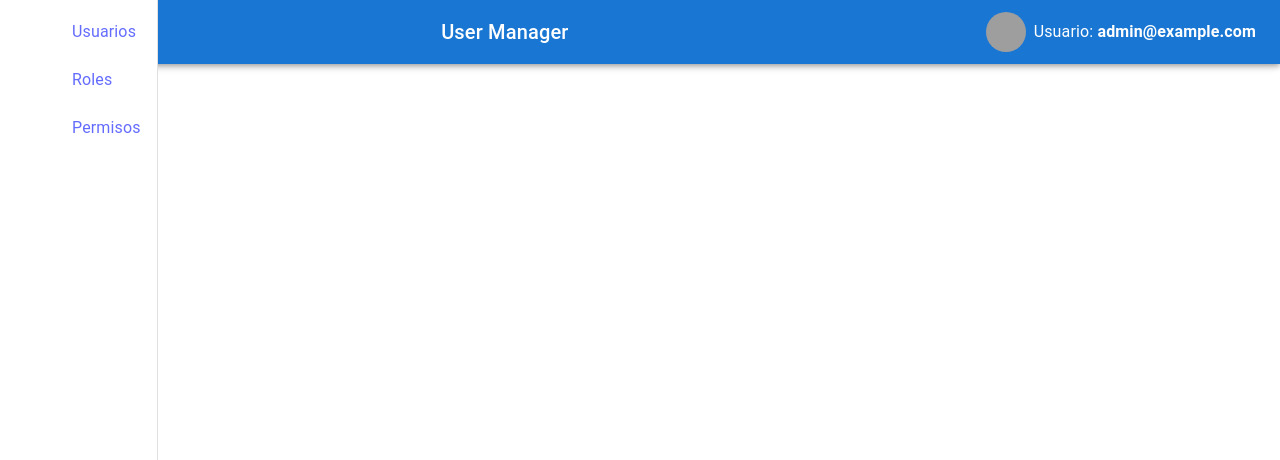
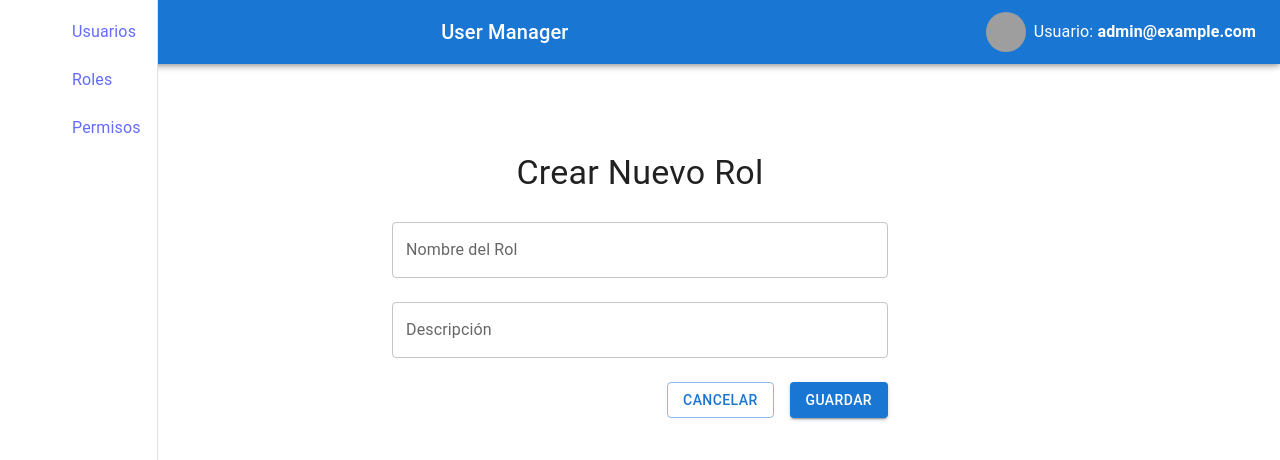
Before and after one commit to megajandrox/arq-web-tp-integrador, a React (Vite) app in the folder webapp/: page /roles/new in a window 1280 px wide. Shown: the top 460 px of the page. Built offline with nearby package versions, Linux system fonts and the light colour scheme; grey boxes are pictures that could not be loaded; some icons are missing.

Commit message:
CRUD role

```diff
--- a/webapp/src/App.jsx
+++ b/webapp/src/App.jsx
@@ -4,6 +4,8 @@ import { BrowserRouter as Router, Routes, Route } from 'react-router-dom';
 import Sidebar from './features/sidebar/Sidebar';
 import UserList from './features/users/UserList';
 import RoleList from './features/roles/RoleList';
+import EditRole from './features/roles/EditRole';
+import NewRole from './features/roles/NewRole';
 import PermissionList from './features/permissions/PermissionList';
 import EditUser from './features/users/EditUser';
 import NewUser from './features/users/NewUser'; // Importar el componente de creación de usuario
@@ -69,6 +71,8 @@ function App() {
                 <Route path="/users/edit/:id" element={<EditUser />} />
                 <Route path="/users/:id/assign-roles" element={<AssignRoles />} />
                 <Route path="/roles" element={<RoleList />} />
+                <Route path="/roles/new" element={<NewRole />} />
+                <Route path="/roles/edit/:id" element={<EditRole />} />
                 <Route path="/permissions" element={<PermissionList />} />
                 <Route path="/roles/:id/assign-permissions" element={<AssignPermissions />} />
               </Routes>
--- /dev/null
+++ b/webapp/src/features/roles/EditRole.jsx
@@ -0,0 +1,113 @@
+import React, { useEffect, useState } from 'react';
+import { useParams, useNavigate } from 'react-router-dom';
+import { TextField, Button, Typography, Box, Dialog, DialogTitle, DialogContent, DialogActions } from '@mui/material';
+
+function EditRole() {
+  const { id } = useParams();
+  const navigate = useNavigate();
+  const [role, setRole] = useState(null);
+  const [loading, setLoading] = useState(true);
+  const [error, setError] = useState(null);
+  const [isResetDialogOpen, setIsResetDialogOpen] = useState(false); // Estado para controlar el diálogo de reseteo de permisos
+
+  useEffect(() => {
+    fetch(`/api/roles/${id}`)
+      .then((response) => {
+        if (!response.ok) {
+          throw new Error('Error al obtener los datos del rol');
+        }
+        return response.json();
+      })
+      .then((data) => {
+        setRole(data);
+        setLoading(false);
+      })
+      .catch((err) => {
+        setError(err.message);
+        setLoading(false);
+      });
+  }, [id]);
+
+  const handleSave = () => {
+    const roleData = {
+      name: role.name,
+      description: role.description,
+    };
+
+    fetch(`/api/roles/${id}`, {
+      method: 'PUT',
+      headers: {
+        'Content-Type': 'application/json',
+      },
+      body: JSON.stringify(roleData),
+    })
+      .then((response) => {
+        if (!response.ok) {
+          throw new Error('Error al actualizar el rol');
+        }
+        return response.json();
+      })
+      .then((data) => {
+        alert(`Rol ${data.name} actualizado correctamente`);
+        navigate('/roles');
+      })
+      .catch((err) => {
+        alert(`Error: ${err.message}`);
+      });
+  };
+
+  const handleResetPermissions = () => {
+    alert(`Permisos del rol ${role.name} reseteados`);
+    setIsResetDialogOpen(false);
+  };
+
+  const openResetDialog = () => {
+    setIsResetDialogOpen(true);
+  };
+
+  const closeResetDialog = () => {
+    setIsResetDialogOpen(false);
+  };
+
+  if (loading) {
+    return <Typography>Cargando...</Typography>;
+  }
+
+  if (error) {
+    return <Typography color="error">Error: {error}</Typography>;
+  }
+
+  return (
+    <Box sx={{ maxWidth: 600, margin: 'auto', mt: 4 }}>
+      <Typography variant="h4" gutterBottom>
+        Editar Rol
+      </Typography>
+      <TextField
+        fullWidth
+        label="Nombre del Rol"
+        value={role.name}
+        onChange={(e) => setRole({ ...role, name: e.target.value })}
+        margin="normal"
+      />
+      <TextField
+        fullWidth
+        label="Descripción"
+        value={role.description}
+        onChange={(e) => setRole({ ...role, description: e.target.value })}
+        margin="normal"
+      />
+      <Box sx={{ display: 'flex', justifyContent: 'space-between', gap: 2, mt: 2 }}>
+        <Box sx={{ display: 'flex', gap: 2 }}>
+          <Button variant="outlined" onClick={() => navigate('/roles')}>
+            Cancelar
+          </Button>
+          <Button variant="contained" color="primary" onClick={handleSave}>
+            Guardar
+          </Button>
+        </Box>
+      </Box>
+    </Box>
+  );
+}
+
+export default EditRole;
--- /dev/null
+++ b/webapp/src/features/roles/NewRole.jsx
@@ -0,0 +1,73 @@
+import React, { useState } from 'react';
+import { useNavigate } from 'react-router-dom';
+import { TextField, Button, Typography, Box } from '@mui/material';
+
+function NewRole() {
+  const navigate = useNavigate();
+  const [role, setRole] = useState({
+    name: '',
+    description: '',
+  });
+  const [error, setError] = useState(null);
+
+  const handleSave = () => {
+    if (!role.name || !role.description) {
+      alert('Por favor, completa todos los campos.');
+      return;
+    }
+
+    fetch('/api/roles', {
+      method: 'POST',
+      headers: {
+        'Content-Type': 'application/json',
+      },
+      body: JSON.stringify(role),
+    })
+      .then((response) => {
+        if (!response.ok) {
+          throw new Error('Error al crear el rol');
+        }
+        return response.json();
+      })
+      .then((data) => {
+        alert(`Rol "${data.name}" creado correctamente`);
+        navigate('/roles');
+      })
+      .catch((err) => {
+        setError(err.message);
+      });
+  };
+
+  return (
+    <Box sx={{ maxWidth: 600, margin: 'auto', mt: 4 }}>
+      <Typography variant="h4" gutterBottom>
+        Crear Nuevo Rol
+      </Typography>
+      {error && <Typography color="error">Error: {error}</Typography>}
+      <TextField
+        fullWidth
+        label="Nombre del Rol"
+        value={role.name}
+        onChange={(e) => setRole({ ...role, name: e.target.value })}
+        margin="normal"
+      />
+      <TextField
+        fullWidth
+        label="Descripción"
+        value={role.description}
+        onChange={(e) => setRole({ ...role, description: e.target.value })}
+        margin="normal"
+      />
+      <Box sx={{ display: 'flex', justifyContent: 'flex-end', gap: 2, mt: 2 }}>
+        <Button variant="outlined" onClick={() => navigate('/roles')}>
+          Cancelar
+        </Button>
+        <Button variant="contained" color="primary" onClick={handleSave}>
+          Guardar
+        </Button>
+      </Box>
+    </Box>
+  );
+}
+
+export default NewRole;
--- a/webapp/src/features/roles/RoleList.jsx
+++ b/webapp/src/features/roles/RoleList.jsx
@@ -15,7 +15,10 @@ import {
   IconButton,
   Menu,
   MenuItem,
+  Button,
+  Box,
 } from '@mui/material';
+import AddIcon from '@mui/icons-material/Add';
 import EditIcon from '@mui/icons-material/Edit';
 import DeleteIcon from '@mui/icons-material/Delete';
 import LockIcon from '@mui/icons-material/Lock';
@@ -87,6 +90,19 @@ function RoleList() {
 
   return (
     <div>
+      <Box sx={{ display: 'flex', justifyContent: 'space-between', alignItems: 'center', mb: 2 }}>
+        <Typography variant="h5">Lista de Roles</Typography>
+        <Tooltip title="Agregar un nuevo rol" arrow>
+          <Button
+            variant="contained"
+            color="primary"
+            startIcon={<AddIcon />}
+            onClick={() => navigate('/roles/new')}
+          >
+            Nuevo Rol
+          </Button>
+        </Tooltip>
+      </Box>
       <TableContainer component={Paper} className="table-container">
         <Table>
           <TableHead>
--- a/webapp/src/features/users/UserList.jsx
+++ b/webapp/src/features/users/UserList.jsx
@@ -108,7 +108,7 @@ function UserList() {
   return (
     <div>
       <Box sx={{ display: 'flex', justifyContent: 'space-between', alignItems: 'center', mb: 2 }}>
-        <Typography>Lista de Usuarios</Typography>
+        <Typography variant="h5">Lista de Usuarios</Typography>
         <Box>
           <Tooltip title="Agregar un nuevo usuario" arrow>
             <Button
```
